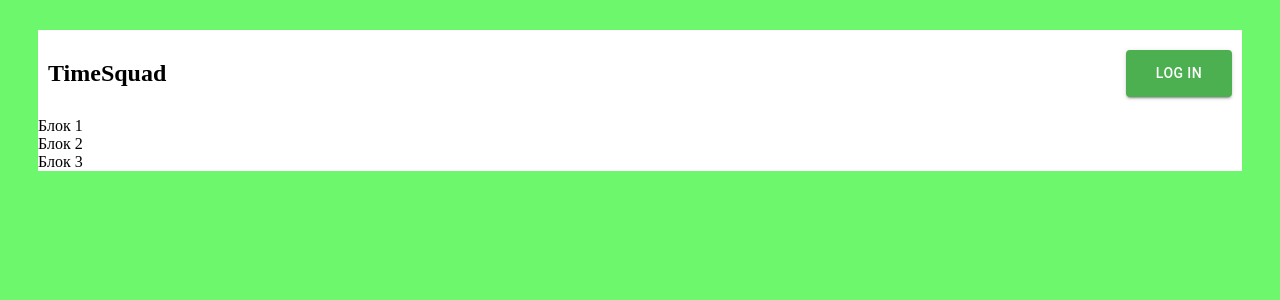
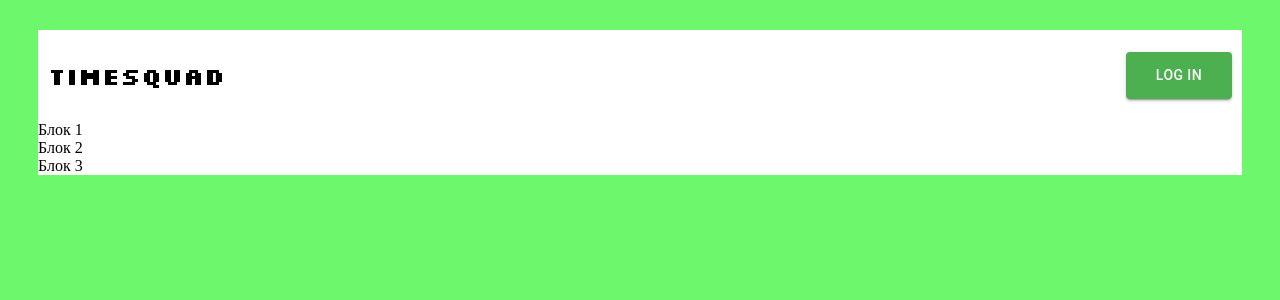
Before and after one commit to qqwz0/timesquad, a React (Create React App) app: page / in a window 1280 px wide. Shown: the top 300 px of the page. Built offline with nearby package versions, Linux system fonts and the light colour scheme.

Commit message:
add fonts

```diff
--- a/package.json
+++ b/package.json
@@ -3,8 +3,10 @@
   "version": "0.1.0",
   "private": true,
   "dependencies": {
+    "@electron-fonts/pixelify-sans": "^1.2.0",
     "@emotion/react": "^11.11.4",
     "@emotion/styled": "^11.11.0",
+    "@mui/icons-material": "^5.15.12",
     "@mui/material": "^5.15.12",
     "@testing-library/jest-dom": "^5.17.0",
     "@testing-library/react": "^13.4.0",
--- a/src/components/Navbar.jsx
+++ b/src/components/Navbar.jsx
@@ -1,5 +1,6 @@
 import React from "react";
 import Button from '@mui/material/Button';
+import './font.css';
 
 const Navbar = () => {
 
@@ -33,11 +34,11 @@ const Navbar = () => {
 
     <nav style={navbarStyle}>
       <div>
-        <h1>TimeSquad</h1>
+      <h1 className="silkscreen-bold">TimeSquad</h1>
       </div>
       <div style={spacerStyle}></div>
       <div>
-        <Button variant="contained" style={buttonStyle}>
+        <Button className="silkscreen-regular" variant="contained" style={buttonStyle}>
           Log In
         </Button>
       </div>
--- /dev/null
+++ b/src/components/font.css
@@ -0,0 +1,20 @@
+@import url('https://fonts.googleapis.com/css2?family=Silkscreen:wght@400;700&display=swap');
+@import url('https://fonts.googleapis.com/css2?family=Ubuntu+Condensed&display=swap');
+
+.silkscreen-regular {
+    font-family: "Silkscreen", sans-serif;
+    font-weight: 400;
+    font-style: normal;
+  }
+
+  .silkscreen-bold {
+    font-family: "Silkscreen", sans-serif;
+    font-weight: 700;
+    font-style: normal;
+  }
+
+  .ubuntu-condensed-regular {
+    font-family: "Ubuntu Condensed", sans-serif;
+    font-weight: 400;
+    font-style: normal;
+  }
```
Also changed, not shown: src/images/background.jpg (added), 1 other file (tests, documents, lock files or other folders).
